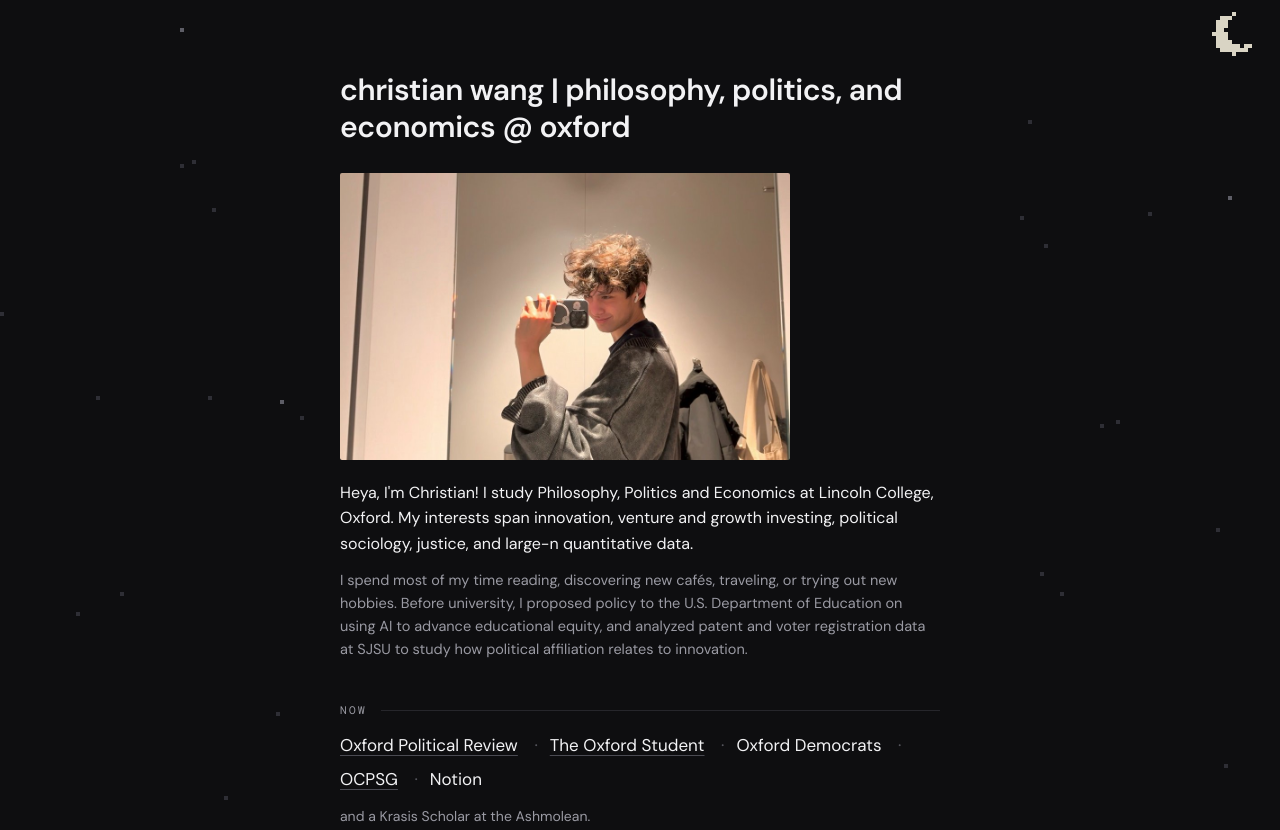
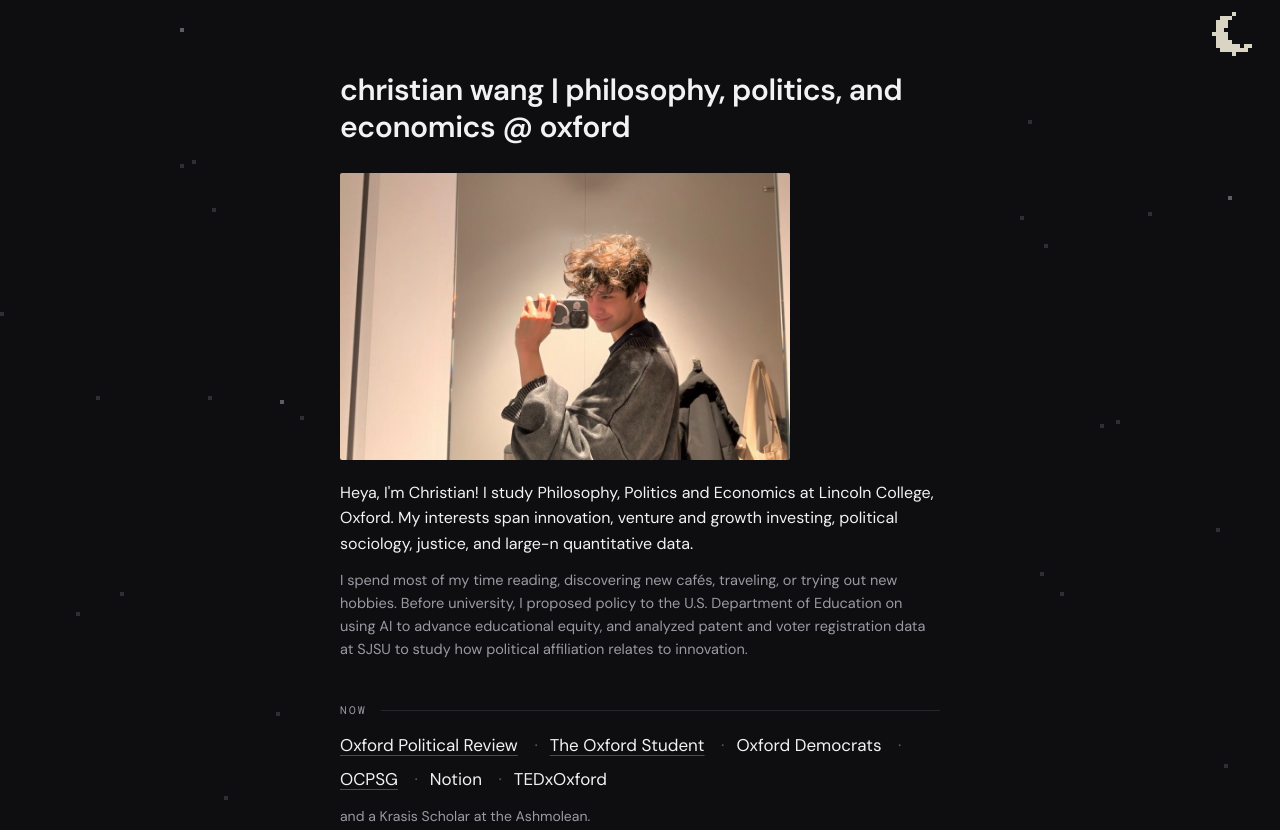
Before and after one commit to christiangwang/christiangwang.github.io, a plain HTML site: page index.html in a window 1280 px wide. Shown: the top 830 px of the page. Drawn offline with nearby package versions, Linux system fonts and the light colour scheme.

Commit message:
Add TEDxOxford to Now

```diff
--- a/index.html
+++ b/index.html
@@ -56,6 +56,9 @@
 </li>
 <li title="Campus Leader">
 <span>Notion</span>
+</li>
+<li>
+<span>TEDxOxford</span>
 </li>
 </ul>
 <p class="note">and a Krasis Scholar at the Ashmolean.</p>
```
